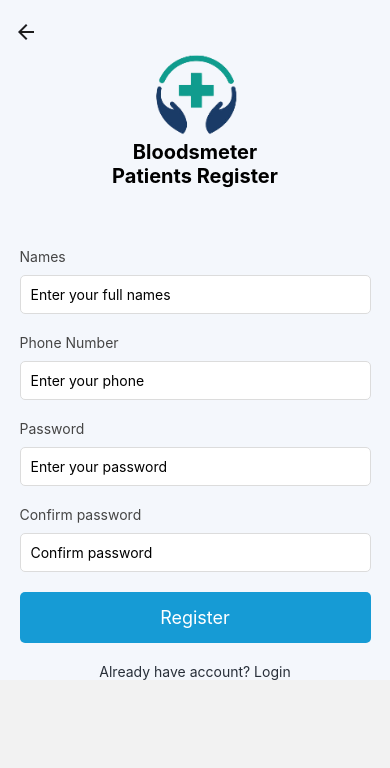
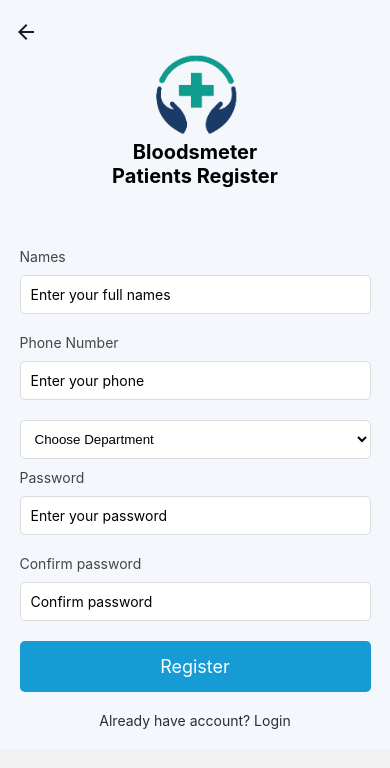
Before and after one commit to Wanziro/health-monitoring-app, a React Native app: screen /Register in a window 390 px wide. Shown: the top 768 px of the page. Built offline with nearby package versions, Linux system fonts and the light colour scheme; what react-native-alert-notification would draw is missing.

Commit message:
auth fix

```diff
--- a/src/helpers/index.ts
+++ b/src/helpers/index.ts
@@ -87,6 +87,16 @@ export const errorHandler = (error: any) => {
   handleAuthError(error);
 };
 
+export const returnErroMessage = (error: any) => {
+  if (error?.response?.data?.msg) {
+    return error.response.data.msg;
+  } else if (error.message) {
+    return error.message;
+  } else {
+    return error;
+  }
+};
+
 export const errorHandler2 = (error: any) => {
   if (error?.response?.data?.msg) {
     Dialog.show({
--- a/src/screens/not-logged-in/Register/index.tsx
+++ b/src/screens/not-logged-in/Register/index.tsx
@@ -13,8 +13,8 @@ import {
   ScrollView,
 } from 'react-native';
 import Axios from 'axios';
-import {useDispatch} from 'react-redux';
-import {toastMessage2, errorHandler} from '../../../helpers';
+import {useDispatch, useSelector} from 'react-redux';
+import {toastMessage2, errorHandler, returnErroMessage} from '../../../helpers';
 import {
   resetUser,
   setUserEmail,
@@ -27,6 +27,8 @@ import {INavigationProp} from '../../../interfaces';
 import {app} from '../../../constants/app';
 import FullPageLoader from '../../full-page-loader';
 import {appColors} from '../../../constants/colors';
+import {Picker} from '@react-native-picker/picker';
+import {RootState} from '../../../reducers';
 function Register({navigation}: INavigationProp) {
   const dispatch = useDispatch();
   const [names, setNames] = useState('');
@@ -34,6 +36,8 @@ function Register({navigation}: INavigationProp) {
   const [password, setPassword] = useState('');
   const [confirmPassword, setConfirmPassword] = useState('');
   const [isSubmitting, setIsSubmitting] = useState(false);
+  const [departmentId, setDepartmentId] = useState('');
+  const {departments} = useSelector((state: RootState) => state.departments);
 
   useEffect(() => {
     dispatch(resetUser());
@@ -59,11 +63,16 @@ function Register({navigation}: INavigationProp) {
       toastMessage2('error', 'Passwords do not match');
       return;
     }
+    if (departmentId.trim() === '') {
+      toastMessage2('error', 'Please choose department');
+      return;
+    }
 
     setIsSubmitting(true);
     Axios.post(app.backendUrl + '/users/register', {
       fullName: names,
       phone: email,
+      departmentId,
       password,
     })
       .then(res => {
@@ -77,10 +86,11 @@ function Register({navigation}: INavigationProp) {
         toastMessage2('success', res.data.msg);
       })
       .catch(error => {
+        const err = returnErroMessage(error);
         setIsSubmitting(false);
         setPassword('');
         setConfirmPassword('');
-        errorHandler(error);
+        toastMessage2('error', err);
       });
   };
 
@@ -129,7 +139,7 @@ function Register({navigation}: INavigationProp) {
                 Patients Register
               </Text>
             </View>
-            <View style={{width: '90%', marginTop: 40}}>
+            <View style={{width: '90%', marginTop: 40, paddingBottom: 20}}>
               <View style={{marginVertical: 10}}>
                 <Text style={{color: appColors.FOOTER_BODY_TEXT_COLOR}}>
                   Names
@@ -148,7 +158,6 @@ function Register({navigation}: INavigationProp) {
                   value={names}
                 />
               </View>
-
               <View style={{marginVertical: 10}}>
                 <Text style={{color: appColors.FOOTER_BODY_TEXT_COLOR}}>
                   Phone Number
@@ -168,6 +177,32 @@ function Register({navigation}: INavigationProp) {
                   value={email}
                 />
               </View>
+              <Picker
+                selectedValue={departmentId}
+                onValueChange={(itemValue, itemIndex) =>
+                  setDepartmentId(itemValue)
+                }
+                style={{
+                  backgroundColor: appColors.WHITE,
+                  marginTop: 10,
+                  borderRadius: 5,
+                  padding: 10,
+                  borderWidth: 1,
+                  borderColor: appColors.BORDER_COLOR,
+                }}>
+                {[
+                  {
+                    _id: '',
+                    name: 'Choose Department',
+                    numberOfBeds: '',
+                    type: '',
+                    createdAt: '',
+                  },
+                  ...departments,
+                ].map((model, i) => (
+                  <Picker.Item key={i} label={model.name} value={model._id} />
+                ))}
+              </Picker>
               <View style={{marginVertical: 10}}>
                 <Text style={{color: appColors.FOOTER_BODY_TEXT_COLOR}}>
                   Password
```
